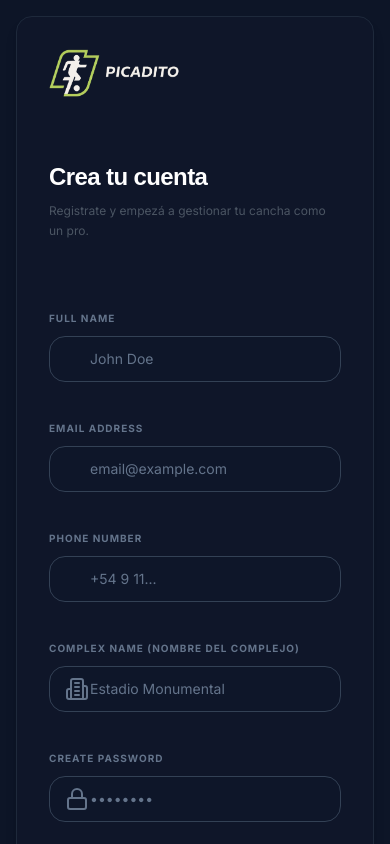
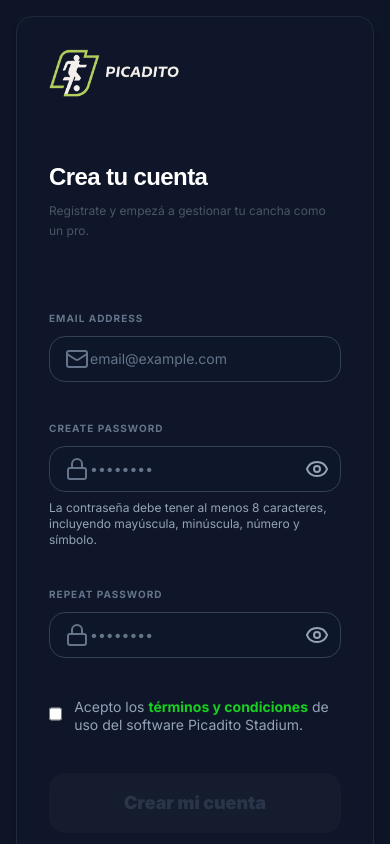
Before and after one commit to AxelArani-code/PicaditoBeta, a Next.js app in the folder apps/web/: page /register in a window 390 px wide. Shown: the top 844 px of the page. Built offline with nearby package versions, Linux system fonts and the light colour scheme; a web font is replaced by a local one.

Commit message:
feat: Ultima modificacion para pasar al Dashbord

```diff
--- a/apps/web/src/app/(auth)/register/page.tsx
+++ b/apps/web/src/app/(auth)/register/page.tsx
@@ -2,62 +2,173 @@
 
 import { useState } from "react";
 import { useRouter } from "next/navigation";
-import { createClient } from "@/lib/supabase/client";
 import { toast } from "sonner";
 import type { View } from '@/components/home/HomePageClient';
-import { ArrowRight, Building2, Lock, Mail, User } from 'lucide-react';
+import { Eye, EyeOff, Lock, Mail } from 'lucide-react';
 import Image from 'next/image';
 import { Card } from '@/components/design-system/Card';
 import { Modal } from "@/components/layout/Modal";
 
+type RegisterApiResponse = {
+  error?: string;
+  msg?: string;
+  user?: {
+    identities?: Array<unknown>;
+  };
+  session?: unknown;
+};
+
+const PASSWORD_POLICY_MESSAGE = "La contraseña debe tener al menos 8 caracteres, incluyendo mayúscula, minúscula, número y símbolo.";
+const EMAIL_POLICY_MESSAGE = "Ingresá un email válido, por ejemplo nombre@dominio.com.";
+
+const isEmailValid = (value: string) => {
+  const normalized = value.trim();
+  const emailPattern = /^[^\s@]+@[^\s@]+\.[^\s@]{2,}$/;
+  return emailPattern.test(normalized);
+};
+
+const isPasswordValid = (value: string) => {
+  const passwordPolicy = /^(?=.*[a-z])(?=.*[A-Z])(?=.*\d)(?=.*[^A-Za-z\d]).{8,}$/;
+  return passwordPolicy.test(value);
+};
+
+const mapRegisterErrorMessage = (error: string) => {
+  const normalized = error.toLowerCase();
+
+  if (
+    normalized.includes("already registered") ||
+    normalized.includes("already been registered") ||
+    normalized.includes("user already exists")
+  ) {
+    return "Ya existe una cuenta registrada con ese email.";
+  }
+
+  return error;
+};
 
 interface RegisterProps {
-  onNavigate: (view: View) => void;
+  onNavigate?: (view: View) => void;
 }
 export default function RegisterPage({ onNavigate }: RegisterProps) {
     const router = useRouter();
-    const [step, setStep] = useState<1 | 2>(1);
     const [loading, setLoading] = useState(false);
   const [acceptedTerms, setAcceptedTerms] = useState(false);
   const [isTermsOpen, setIsTermsOpen] = useState(false);
-    const [form, setForm] = useState({
-        email: "",
-        password: "",
-        username: "",
-        full_name: "",
-        role: "player",
-        city: "",
+  const [email, setEmail] = useState("");
+  const [password, setPassword] = useState("");
+  const [confirmPassword, setConfirmPassword] = useState("");
+  const [showPassword, setShowPassword] = useState(false);
+  const [showConfirmPassword, setShowConfirmPassword] = useState(false);
+  const [errorMessage, setErrorMessage] = useState("");
+  const [successMessage, setSuccessMessage] = useState("");
+
+  const navigate = (view: View) => {
+    if (onNavigate) {
+      onNavigate(view);
+      return;
+    }
+
+    if (view === "login") {
+      router.push("/login");
+      return;
+    }
+
+    router.push("/");
+  };
+
+  const handleRegister = async (event: React.FormEvent) => {
+    event.preventDefault();
+    setErrorMessage("");
+    setSuccessMessage("");
+
+    if (!email.trim() || !password) {
+      const validationMessage = "Completá email y contraseña para continuar.";
+      setErrorMessage(validationMessage);
+      toast.error(validationMessage);
+      return;
+    }
+
+    if (!isEmailValid(email)) {
+      setErrorMessage(EMAIL_POLICY_MESSAGE);
+      toast.error(EMAIL_POLICY_MESSAGE);
+      return;
+    }
+
+    if (!confirmPassword) {
+      const confirmValidationMessage = "Repetí la contraseña para continuar.";
+      setErrorMessage(confirmValidationMessage);
+      toast.error(confirmValidationMessage);
+      return;
+    }
+
+    if (password !== confirmPassword) {
+      const mismatchMessage = "Las contraseñas no coinciden.";
+      setErrorMessage(mismatchMessage);
+      toast.error(mismatchMessage);
+      return;
+    }
+
+    if (!isPasswordValid(password)) {
+      setErrorMessage(PASSWORD_POLICY_MESSAGE);
+      toast.error(PASSWORD_POLICY_MESSAGE);
+      return;
+    }
+
+    setLoading(true);
+
+    try {
+      const response = await fetch("/api/auth/register", {
+        method: "POST",
+        headers: {
+          "Content-Type": "application/json",
+        },
+        body: JSON.stringify({
+          email: email.trim(),
+          password,
+        }),
       });
 
-    const update = (field: string, value: string) =>
-        setForm((prev) => ({ ...prev, [field]: value }));
+      const data = (await response.json().catch(() => ({}))) as RegisterApiResponse;
 
-    const handleSubmit = async (e: React.FormEvent) => {
-        e.preventDefault();
-        setLoading(true);
+      if (!response.ok) {
+        const apiError =
+          (typeof data.error === "string" && data.error) ||
+          (typeof data.msg === "string" && data.msg) ||
+          "No se pudo crear la cuenta.";
 
-        const supabase = createClient();
-        const { error } = await supabase.auth.signUp({
-            email: form.email,
-            password: form.password,
-            options: {
-                data: {
-                    username: form.username,
-                    full_name: form.full_name,
-                    role: form.role,
-                    city: form.city,
-                },
-                emailRedirectTo: `${window.location.origin}/api/auth/callback`,
-            },
-        });
+        const readableError = mapRegisterErrorMessage(apiError);
+        setErrorMessage(readableError);
+        toast.error(readableError);
+        return;
+      }
 
-        if (error) {
-            toast.error(error.message);
-        } else {
-            toast.success("¡Cuenta creada! Revisá tu email para confirmar.");
+      if (Array.isArray(data.user?.identities) && data.user.identities.length === 0) {
+        const duplicateMessage = "Ya existe una cuenta registrada con ese email.";
+        setErrorMessage(duplicateMessage);
+        toast.error(duplicateMessage);
+        return;
+      }
+
+      const needsEmailConfirmation = !data.session;
+      const createdMessage = needsEmailConfirmation
+        ? "Usuario creado correctamente. Revisá tu email para confirmar la cuenta."
+        : "Usuario creado correctamente.";
+
+      setSuccessMessage(createdMessage);
+      toast.success(createdMessage);
+
+      if (needsEmailConfirmation) {
+        setTimeout(() => {
           router.push("/login");
+        }, 1200);
       }
+    } catch {
+      const connectionMessage = "No se pudo conectar con el servidor. Intentá nuevamente.";
+      setErrorMessage(connectionMessage);
+      toast.error(connectionMessage);
+    } finally {
       setLoading(false);
+    }
   };
 
     return (
@@ -85,7 +196,7 @@ export default function RegisterPage({ onNavigate }: RegisterProps) {
 
       <div className="flex-1 flex flex-col justify-between p-4 sm:p-6 md:p-8 lg:p-12 xl:p-24 bg-slate-900/90">
         <Card className="max-w-md mx-auto w-full p-6 sm:p-8 md:p-10 rounded-2xl sm:rounded-3xl bg-slate-900/80 border border-slate-800 shadow-lg" shadow="lg" padding="lg">
-          <div className="flex items-center mb-8 sm:mb-10 cursor-pointer" onClick={() => onNavigate('landing')}>
+          <div className="flex items-center mb-8 sm:mb-10 cursor-pointer" onClick={() => navigate('landing')}>
             <Image
               src="/logo-picadito.png"
               alt="Picadito Logo"
@@ -98,42 +209,18 @@ export default function RegisterPage({ onNavigate }: RegisterProps) {
 
           <h1 className="text-2xl sm:text-3xl md:text-4xl lg:text-5xl font-black mb-2 sm:mb-3">Crea tu cuenta</h1>
           <p className="text-xs sm:text-sm md:text-base text-text-secondary mb-8 sm:mb-10 leading-relaxed">Registrate y empezá a gestionar tu cancha como un pro.</p>
-      <form className="space-y-6">
-            <div className="space-y-2">
-              <label className="text-[10px] font-bold text-slate-500 uppercase tracking-widest">Full Name</label>
-              <input
-                type="text"
-                placeholder="John Doe"
-                className="w-full bg-slate-900/50 border border-slate-700 rounded-lg sm:rounded-2xl py-3 sm:py-4 pl-10 sm:pl-12 pr-3 sm:pr-4 text-sm sm:text-base text-white placeholder:text-slate-500 focus:outline-none focus:ring-2 focus:ring-primary/50 transition"
-              />
-            </div>
-
-            <div className="grid grid-cols-1 sm:grid-cols-2 gap-6">
+      <form className="space-y-6" onSubmit={handleRegister}>
             <div className="space-y-2">
               <label className="text-[10px] font-bold text-slate-500 uppercase tracking-widest">Email Address</label>
+              <div className="relative">
+                <Mail className="absolute left-4 top-1/2 -translate-y-1/2 w-5 h-5 text-slate-500" />
                 <input
                   type="email"
                   placeholder="email@example.com"
-                  className="w-full bg-slate-900/50 border border-slate-700 rounded-lg sm:rounded-2xl py-3 sm:py-4 pl-10 sm:pl-12 pr-3 sm:pr-4 text-sm sm:text-base text-white placeholder:text-slate-500 focus:outline-none focus:ring-2 focus:ring-primary/50 transition"
-                />
-              </div>
-              <div className="space-y-2">
-                <label className="text-[10px] font-bold text-slate-500 uppercase tracking-widest">Phone Number</label>
-                <input
-                  type="tel"
-                  placeholder="+54 9 11..."
-                  className="w-full bg-slate-900/50 border border-slate-700 rounded-lg sm:rounded-2xl py-3 sm:py-4 pl-10 sm:pl-12 pr-3 sm:pr-4 text-sm sm:text-base text-white placeholder:text-slate-500 focus:outline-none focus:ring-2 focus:ring-primary/50 transition"
-                />
-              </div>
-            </div>
-
-            <div className="space-y-2">
-              <label className="text-[10px] font-bold text-slate-500 uppercase tracking-widest">Complex Name (Nombre del complejo)</label>
-              <div className="relative">
-                <Building2 className="absolute left-4 top-1/2 -translate-y-1/2 w-5 h-5 text-slate-500" />
-                <input
-                  type="text"
-                  placeholder="Estadio Monumental"
+                  value={email}
+                  onChange={(event) => setEmail(event.target.value)}
+                  autoComplete="email"
+                  disabled={loading}
                   className="w-full bg-slate-900/50 border border-slate-700 rounded-lg sm:rounded-2xl py-3 sm:py-4 pl-10 sm:pl-12 pr-3 sm:pr-4 text-sm sm:text-base text-white placeholder:text-slate-500 focus:outline-none focus:ring-2 focus:ring-primary/50 transition"
                 />
               </div>
@@ -144,12 +231,63 @@ export default function RegisterPage({ onNavigate }: RegisterProps) {
               <div className="relative">
                 <Lock className="absolute left-4 top-1/2 -translate-y-1/2 w-5 h-5 text-slate-500" />
                 <input
-                  type="password"
+                  type={showPassword ? "text" : "password"}
                   placeholder="••••••••"
-                  className="w-full bg-slate-900/50 border border-slate-700 rounded-lg sm:rounded-2xl py-3 sm:py-4 pl-10 sm:pl-12 pr-3 sm:pr-4 text-sm sm:text-base text-white placeholder:text-slate-500 focus:outline-none focus:ring-2 focus:ring-primary/50 transition"
+                  value={password}
+                  onChange={(event) => setPassword(event.target.value)}
+                  autoComplete="new-password"
+                  disabled={loading}
+                  className="w-full bg-slate-900/50 border border-slate-700 rounded-lg sm:rounded-2xl py-3 sm:py-4 pl-10 sm:pl-12 pr-10 sm:pr-12 text-sm sm:text-base text-white placeholder:text-slate-500 focus:outline-none focus:ring-2 focus:ring-primary/50 transition"
                 />
+                <button
+                  type="button"
+                  onClick={() => setShowPassword((prev) => !prev)}
+                  aria-label={showPassword ? "Ocultar contraseña" : "Mostrar contraseña"}
+                  className="absolute right-3 sm:right-4 top-1/2 -translate-y-1/2 text-slate-400 hover:text-slate-200 transition"
+                >
+                  {showPassword ? <EyeOff className="w-5 h-5" /> : <Eye className="w-5 h-5" />}
+                </button>
+              </div>
+              <p className="text-xs text-slate-400">
+                {PASSWORD_POLICY_MESSAGE}
+              </p>
+            </div>
+
+            <div className="space-y-2">
+              <label className="text-[10px] font-bold text-slate-500 uppercase tracking-widest">Repeat Password</label>
+              <div className="relative">
+                <Lock className="absolute left-4 top-1/2 -translate-y-1/2 w-5 h-5 text-slate-500" />
+                <input
+                  type={showConfirmPassword ? "text" : "password"}
+                  placeholder="••••••••"
+                  value={confirmPassword}
+                  onChange={(event) => setConfirmPassword(event.target.value)}
+                  autoComplete="new-password"
+                  disabled={loading}
+                  className="w-full bg-slate-900/50 border border-slate-700 rounded-lg sm:rounded-2xl py-3 sm:py-4 pl-10 sm:pl-12 pr-10 sm:pr-12 text-sm sm:text-base text-white placeholder:text-slate-500 focus:outline-none focus:ring-2 focus:ring-primary/50 transition"
+                />
+                <button
+                  type="button"
+                  onClick={() => setShowConfirmPassword((prev) => !prev)}
+                  aria-label={showConfirmPassword ? "Ocultar contraseña repetida" : "Mostrar contraseña repetida"}
+                  className="absolute right-3 sm:right-4 top-1/2 -translate-y-1/2 text-slate-400 hover:text-slate-200 transition"
+                >
+                  {showConfirmPassword ? <EyeOff className="w-5 h-5" /> : <Eye className="w-5 h-5" />}
+                </button>
               </div>
             </div>
+
+            {errorMessage && (
+              <p className="text-sm text-red-400" role="alert">
+                {errorMessage}
+              </p>
+            )}
+
+            {successMessage && (
+              <p className="text-sm text-emerald-400" role="status">
+                {successMessage}
+              </p>
+            )}
 
             <div className="flex items-start gap-3 py-2">
               <input
@@ -166,20 +304,20 @@ export default function RegisterPage({ onNavigate }: RegisterProps) {
 
             <button
               type="submit"
-              disabled={!acceptedTerms}
+              disabled={!acceptedTerms || loading}
               className={`w-full py-4 text-lg font-black rounded-2xl transition-all flex items-center justify-center gap-2 ${
-                acceptedTerms
+                acceptedTerms && !loading
                 ? 'bg-primary text-[#1a1a1a] shadow-xl shadow-primary/20 hover:scale-[1.02] active:scale-95'
                 : 'bg-white/5 text-slate-600 cursor-not-allowed opacity-50'
               }`}
             >
-              Crear mi cuenta
+              {loading ? "Creando cuenta..." : "Crear mi cuenta"}
             </button>
           </form>
 
           <p className="mt-8 sm:mt-10 text-center text-slate-300 text-xs sm:text-sm">
             Ya tenés cuenta?{' '}
-            <button onClick={() => onNavigate('login')} className="text-primary font-bold hover:underline">
+            <button onClick={() => navigate('login')} className="text-primary font-bold hover:underline">
               Iniciar sesión
             </button>
           </p>
--- /dev/null
+++ b/apps/web/src/app/api/auth/register/route.ts
@@ -0,0 +1,66 @@
+import { NextResponse } from "next/server";
+
+type RegisterRequestBody = {
+  email?: string;
+  password?: string;
+};
+
+const supabaseUrl = process.env.SUPABASE_URL ?? process.env.NEXT_PUBLIC_SUPABASE_URL;
+const supabaseAnonKey = process.env.SUPABASE_ANON_KEY ?? process.env.NEXT_PUBLIC_SUPABASE_ANON_KEY;
+
+export async function POST(request: Request) {
+  if (!supabaseUrl || !supabaseAnonKey) {
+    return NextResponse.json(
+      { error: "Supabase environment variables are not configured" },
+      { status: 500 }
+    );
+  }
+
+  let body: RegisterRequestBody;
+
+  try {
+    body = (await request.json()) as RegisterRequestBody;
+  } catch {
+    return NextResponse.json(
+      { error: "Invalid JSON body" },
+      { status: 400 }
+    );
+  }
+
+  const email = body.email?.trim();
+  const password = body.password;
+
+  if (!email || !password) {
+    return NextResponse.json(
+      { error: "Email and password are required" },
+      { status: 400 }
+    );
+  }
+
+  try {
+    const supabaseResponse = await fetch(`${supabaseUrl}/auth/v1/signup`, {
+      method: "POST",
+      headers: {
+        apikey: supabaseAnonKey,
+        "Content-Type": "application/json",
+      },
+      body: JSON.stringify({ email, password }),
+      cache: "no-store",
+    });
+
+    const payload = await supabaseResponse.json().catch(() => ({
+      error: "Invalid response from Supabase",
+    }));
+
+    if (!supabaseResponse.ok) {
+      return NextResponse.json(payload, { status: supabaseResponse.status });
+    }
+
+    return NextResponse.json(payload, { status: 200 });
+  } catch {
+    return NextResponse.json(
+      { error: "Unable to reach authentication service" },
+      { status: 502 }
+    );
+  }
+}
```
Lines whose indentation alone changed are shown as unchanged.
